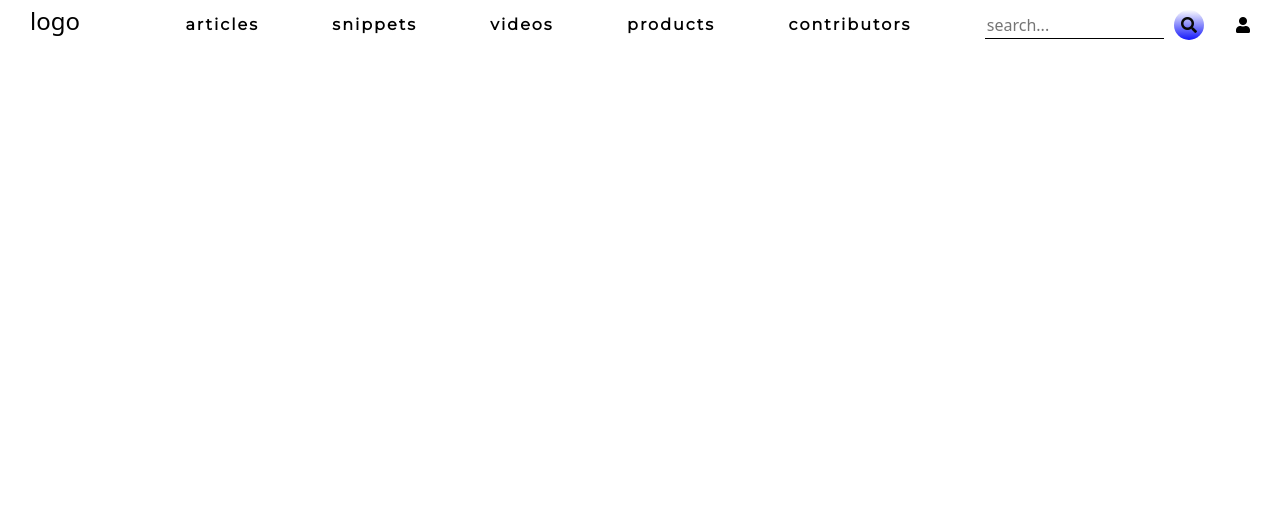
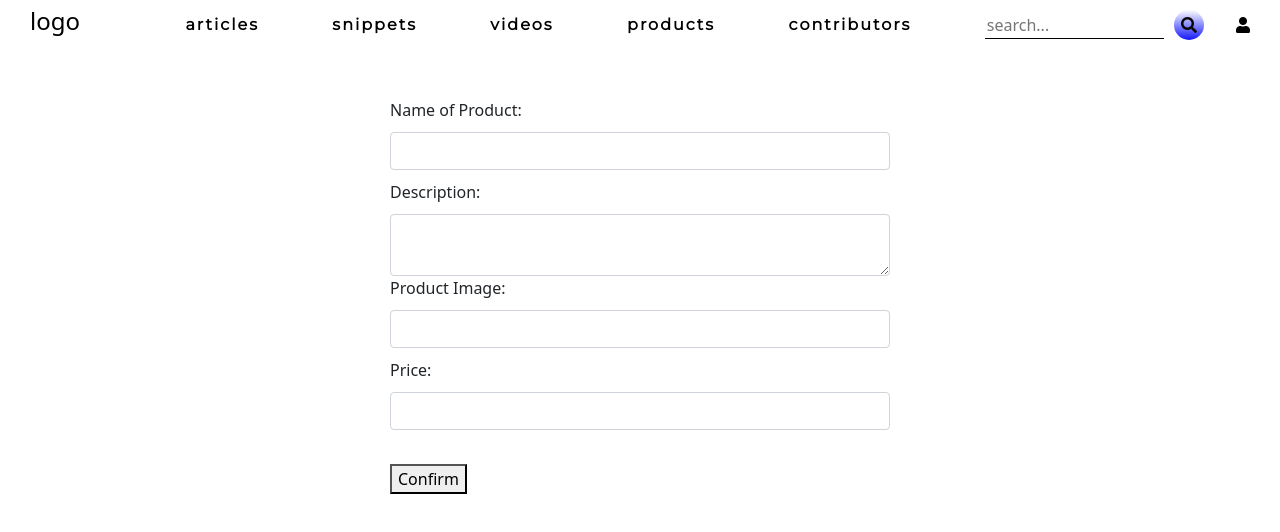
Before and after one commit to Nesmith-Charlesii/DemiCode_Frontend, a React (Create React App) app: page /products in a window 1280 px wide. Shown: the top 532 px of the page. Built offline with nearby package versions, Linux system fonts and the light colour scheme.

Commit message:
created ProductForm component and productSubmittal function to make API call to serialize product form

```diff
--- /dev/null
+++ b/src/components/ProductForm/productForm.css
@@ -0,0 +1,17 @@
+.productForm-container {
+    display: flex;
+    justify-content: center;
+}
+
+.productForm-container form {
+    width: 500px;
+
+}
+
+.productForm-container form label {
+    padding-bottom: 10px;
+}
+
+.productForm-container form input {
+    margin-bottom: 10px;
+}
--- /dev/null
+++ b/src/components/ProductForm/productForm.jsx
@@ -0,0 +1,56 @@
+import React from 'react';
+import CustomForm from '../CustomHook/customForm';
+import axios from 'axios';
+import './productForm.css';
+
+const ProductForm = (props) => {
+
+    const Submittal = () => {
+        const product = {
+            //Keys must match that of the model from django exactly!
+            name: inputs.name,
+            description: inputs.description,
+            image: inputs.image,
+            price: inputs.price,
+        }
+        console.log('Product Dict', product)
+        productSubmittal(product)
+    }
+
+    const {handleChange, handleSubmit, inputs} = CustomForm(Submittal)
+
+    const productSubmittal = async(product) => {
+        console.log('product submit token', localStorage.getItem('token'))
+        try {
+            let token = localStorage.getItem('token');
+            let config = {headers: { Authorization: `JWT ${token}` }};
+            let {data} = await axios.post(`http://127.0.0.1:8000/api/digital_products/`, product, config);
+            console.log('PRODUCT DATA', data)
+        }
+        catch(error) {
+            alert(`Whoops! ${error} Looks like we're having some technical difficulties. Try again later`)
+        }
+    }
+
+
+    return (
+        <div className="productForm-container my-5">
+            <form onSubmit={handleSubmit}>
+                <div className="form-group">
+                    <label htmlFor="name">Name of Product:</label>
+                    <input className="form-control" type="text" name="name" onChange={handleChange} value={inputs.name}/>
+                    <label htmlFor="description">Description:</label>
+                    <textarea className="form-control" type="text" name="description" onChange={handleChange} value={inputs.description}/>
+                    <label htmlFor="image">Product Image:</label>
+                    <input className="form-control" type="text" name="image" onChange={handleChange} value={inputs.image}/>
+                    <label htmlFor="price">Price:</label>
+                    <input className="form-control" type="text" name="price" onChange={handleChange} value={inputs.price}/>
+                    <br/>
+                    <button className="confirmReg">Confirm</button>
+                </div>
+            </form>
+        </div>
+    )
+}
+
+export default ProductForm;
--- a/src/components/app.jsx
+++ b/src/components/app.jsx
@@ -8,6 +8,7 @@ import Nav from './NavBar/navbar';
 import RegForm from './RegForm/regForm';
 import LoginForm from './LoginForm/loginForm';
 import BlogForm from './BlogForm/blogForm';
+import ProductForm from './ProductForm/productForm';
 
 
 class App extends Component {
@@ -90,6 +91,9 @@ class App extends Component {
                     <Route path="/articles">
                         <BlogForm  />
                     </Route>
+                    <Route path="/products">
+                        <ProductForm  />
+                    </Route>
                 </Switch>
             </div>
         )
```
